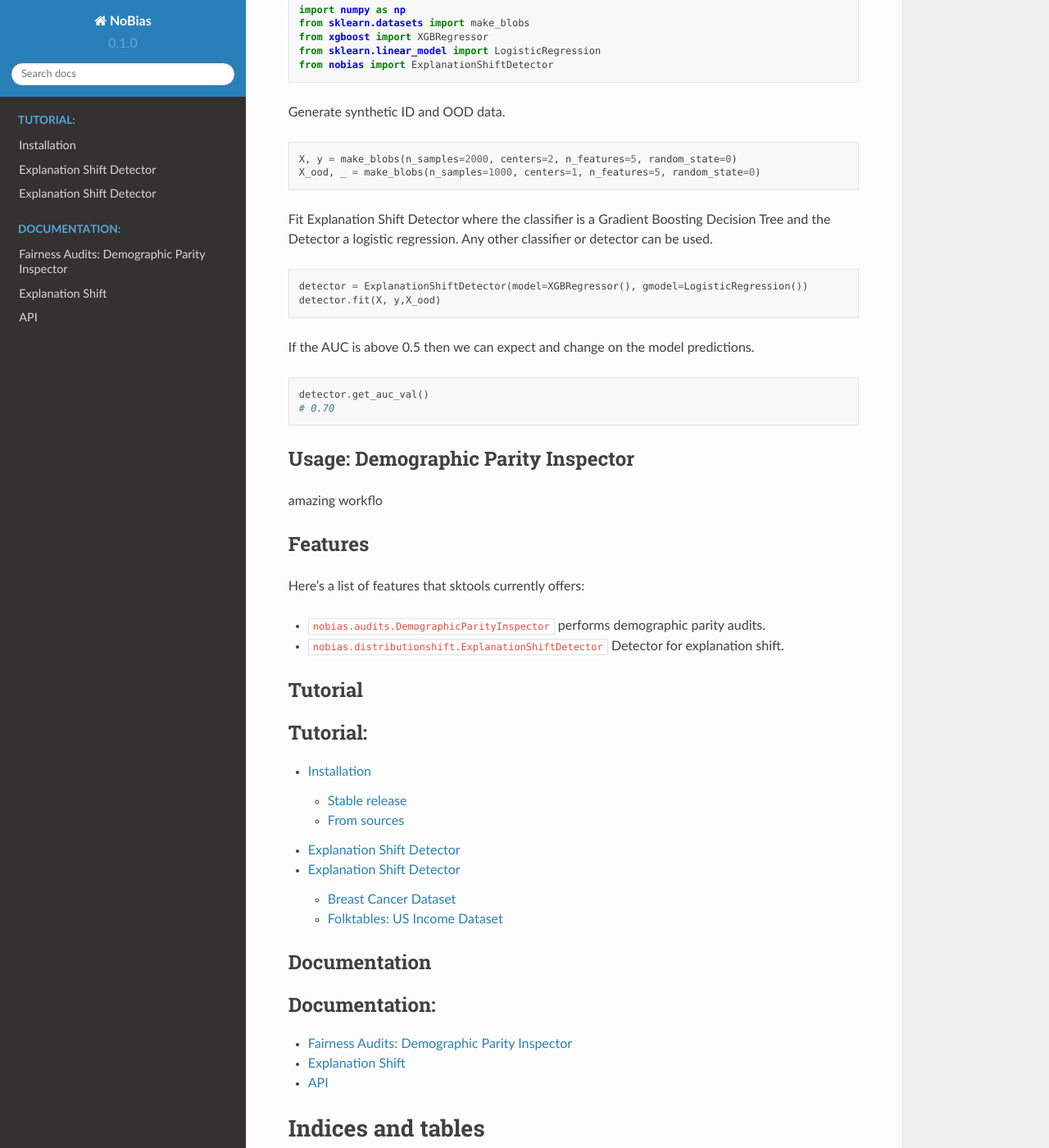
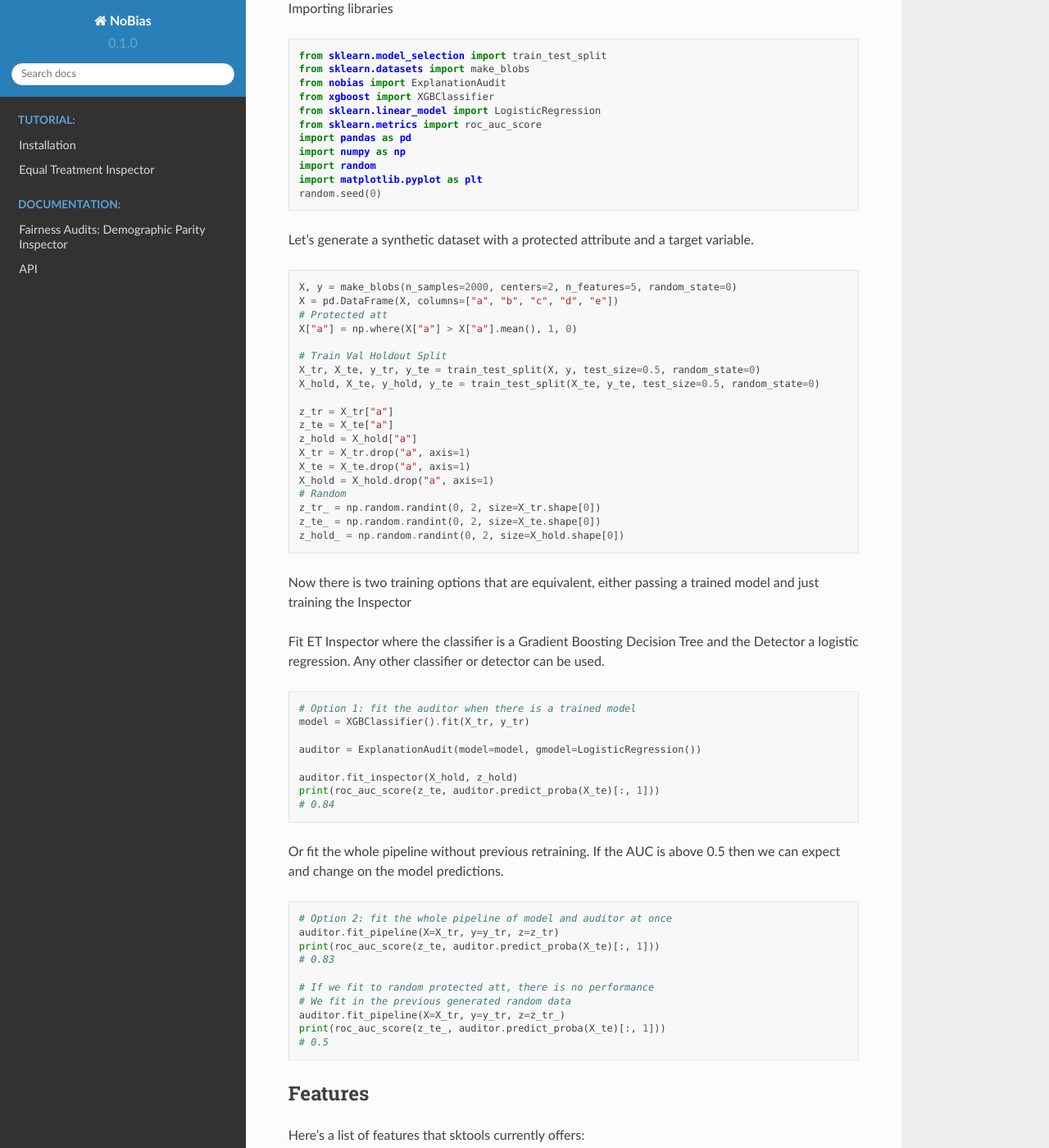
Before and after one commit to nobias-project/nobias, a Sphinx documentation site: the page built from docs/source/index.rst, in a window 1280 px wide and 1400 px high, scrolled down 613 px. Shown: the whole window at 82% size. Built offline with Sphinx 7.4.7 and the Read the Docs theme 2.0.0, drawn with Linux system fonts in a browser that asks for light colours; some of the changed text lies outside the part shown.

Commit message:
update tutorial with new code version

```diff
--- a/docs/source/auditTutorial.rst
+++ b/docs/source/auditTutorial.rst
@@ -1,95 +1,96 @@
 
-Explanation Shift Detector
+Equal Treatment Inspector
 ===================================
 
-This tutorial enables to measures of explanation shifts as way to detect model shifting behaviour.
-As we have discussed inthe paper, it can provide more insights than measures of the input distribution and prediction shift when monitoring machine learning models.
-
+This tutorial enables to measure equal treatment via de the explanation space.
+As we have discussed inthe paper, it can provide more insights than measures of un-equal treatment of a ML model .
+The full code for the tutorial is in `tutorial.py` of the main folder
 
 
 In this section we provide examples of usage over two different datasets.
-The first one the shift is generated synthetically and in the second one is a natural shift.
+The first one the un-equal treatment is generated synthetically and in the second one is a real dataset.
 
 
 .. note::
 
    This project is under active development.
 
-
-Breast Cancer Dataset
-------------------------
+Synthetic example
+--------------------------
 
 Importing libraries
 
 .. code:: python
 
-    import numpy as np
-    from sklearn.datasets import make_blobs
-    from xgboost import XGBRegressor
-    from sklearn.linear_model import LogisticRegression
-    from sksfhift import ExplanationShiftDetector
+   from sklearn.model_selection import train_test_split
+   from sklearn.datasets import make_blobs
+   from nobias import ExplanationAudit
+   from xgboost import XGBClassifier
+   from sklearn.linear_model import LogisticRegression
+   from sklearn.metrics import roc_auc_score
+   import pandas as pd
+   import numpy as np
+   import random
+   import matplotlib.pyplot as plt
+   random.seed(0)
 
-
-Generate synthetic ID and OOD data.
+Let's generate a synthetic dataset with a protected attribute and a target variable.
 
 .. code:: python
 
-    # Real World Example
-    from sklearn import datasets
+   X, y = make_blobs(n_samples=2000, centers=2, n_features=5, random_state=0)
+   X = pd.DataFrame(X, columns=["a", "b", "c", "d", "e"])
+   # Protected att
+   X["a"] = np.where(X["a"] > X["a"].mean(), 1, 0)
 
-    # import some data to play with
-    dataset = datasets.load_breast_cancer()
-    X = dataset.data[:, :5]
-    y = dataset.target
-    X_tr, X_te, y_tr, y_te = train_test_split(X, y, test_size=0.5, random_state=0)
+   # Train Val Holdout Split
+   X_tr, X_te, y_tr, y_te = train_test_split(X, y, test_size=0.5, random_state=0)
+   X_hold, X_te, y_hold, y_te = train_test_split(X_te, y_te, test_size=0.5, random_state=0)
 
-    X_ood = X.copy()
-    X_ood[:, 0] = X_ood[:, 0] + 3
-    # Split in train and test
-    X_ood_tr, X_ood_te, y_ood_tr, y_ood_te = train_test_split(
-        X_ood, y, test_size=0.5, random_state=0
-    )
-    # Concatenate for new dataset
-    X_new = np.concatenate([X_te, X_ood_te])
-    y_new = np.concatenate([np.zeros_like(y_te), np.ones_like(y_ood_te)])
+   z_tr = X_tr["a"]
+   z_te = X_te["a"]
+   z_hold = X_hold["a"]
+   X_tr = X_tr.drop("a", axis=1)
+   X_te = X_te.drop("a", axis=1)
+   X_hold = X_hold.drop("a", axis=1)
+   # Random
+   z_tr_ = np.random.randint(0, 2, size=X_tr.shape[0])
+   z_te_ = np.random.randint(0, 2, size=X_te.shape[0])
+   z_hold_ = np.random.randint(0, 2, size=X_hold.shape[0])
 
 
-Fit Explanation Shift Detector whith model and detector being an xgboost
+Now there is two training options that are equivalent,
+either passing a trained model and just training the Inspector
+
+Fit ET Inspector where the classifier is a Gradient Boosting Decision Tree and the Detector a logistic regression. Any other classifier or detector can be used.
 
 .. code:: python
 
-    detector = ExplanationShiftDetector(model=XGBClassifier(), gmodel=XGBClassifier())
+   # Option 1: fit the auditor when there is a trained model
+   model = XGBClassifier().fit(X_tr, y_tr)
 
-    detector.fit_pipeline(X_tr, y_tr, X_te, X_ood_tr)
+   auditor = ExplanationAudit(model=model, gmodel=LogisticRegression())
 
-    roc_auc_score(y_new,detector.predict_proba(X_new)[:,1])
-    # 0.93
+   auditor.fit_inspector(X_hold, z_hold)
+   print(roc_auc_score(z_te, auditor.predict_proba(X_te)[:, 1]))
+   # 0.84
 
+Or fit the whole pipeline without previous retraining.
 If the AUC is above 0.5 then we can expect and change on the model predictions.
-Now we can proceed to explain how the model changed between test and OOD data.
-
-The intuition of this explanations is *what are the features driving OOD model behaviour?*
 
 .. code:: python
 
-    # Explaining the change of the model
-    import shap
-    explainer = shap.Explainer(detector.detector, masker=detector.get_explanations(X))
-    shap_values = explainer(detector.get_explanations(X_ood_te))
-    shap.waterfall_plot(shap_values[0])
-    shap.plots.bar(shap_values)
+   # Option 2: fit the whole pipeline of model and auditor at once
+   auditor.fit_pipeline(X=X_tr, y=y_tr, z=z_tr)
+   print(roc_auc_score(z_te, auditor.predict_proba(X_te)[:, 1]))
+   # 0.83
 
-.. image:: images/breastShapLocal.png
-  :width: 600
-  :alt: Alternative text
+   # If we fit to random protected att, there is no performance
+   # We fit in the previous generated random data
+   auditor.fit_pipeline(X=X_tr, y=y_tr, z=z_tr_)
+   print(roc_auc_score(z_te_, auditor.predict_proba(X_te)[:, 1]))
+   # 0.5
 
-.. image:: images/breastShapGlobal.png
-  :width: 600
-  :alt: Alternative text
-
-As the model used is a XGBoost we can see that even if we shift
-a univariate feature the model detects correlation with other features that
-are modifying model behaviour
 
 Folktables: US Income Dataset
 ------------------------------------
@@ -101,50 +102,58 @@ We generate a geopolitical shift by training on California data and evaluating o
 
 .. code:: python
 
-    from folktables import ACSDataSource, ACSIncome
-    import pandas as pd
+   # Real World Example - Folktables
+   from folktables import ACSDataSource, ACSIncome
+   import pandas as pd
 
-    data_source = ACSDataSource(survey_year="2018", horizon="1-Year", survey="person")
-    ca_data = data_source.get_data(states=["CA"], download=True)
-    pr_data = data_source.get_data(states=["PR"], download=True)
-    ca_features, ca_labels, _ = ACSIncome.df_to_pandas(ca_data)
-    pr_features, pr_labels, _ = ACSIncome.df_to_pandas(pr_data)
+   data_source = ACSDataSource(survey_year="2018", horizon="1-Year", survey="person")
+   ca_data = data_source.get_data(states=["CA"], download=True)
+   ca_features, ca_labels, ca_group = ACSIncome.df_to_pandas(ca_data)
+   ca_features = ca_features.drop(columns="RAC1P")
+   ca_features["group"] = ca_group
+   ca_features["label"] = ca_labels
+   # Lets focus on groups 1 and 6
+   ca_features = ca_features[ca_features["group"].isin([1, 6])]
 
-    # Split ID data and OOD train and test data
-    X_tr, X_te, y_tr, y_te = train_test_split(
-        ca_features, ca_labels, test_size=0.5, random_state=0
-    )
-    X_ood_tr, X_ood_te, y_ood_tr, y_ood_te = train_test_split(
-        pr_features, pr_labels, test_size=0.5, random_state=0
-    )
-    X_new = pd.concat([X_te, X_ood_te])
-    y_new = np.concatenate([np.zeros_like(y_te), np.ones_like(y_ood_te)])
-
-    # Fit the model
-    model = XGBClassifier().fit(X_tr, y_tr)
+   # Split train, test and holdout
+   X_tr, X_te, y_tr, y_te = train_test_split(
+      ca_features.drop(columns="label"), ca_features.label, test_size=0.5, random_state=0
+   )
+   X_hold, X_te, y_hold, y_te = train_test_split(X_te, y_te, test_size=0.5, random_state=0)
+   # Prot att.
+   z_tr = np.where(X_tr["group"].astype(int) == 6, 0, 1)
+   z_te = np.where(X_te["group"].astype(int) == 6, 0, 1)
+   z_hold = np.where(X_hold["group"].astype(int) == 6, 0, 1)
+   X_tr = X_tr.drop("group", axis=1)
+   X_te = X_te.drop("group", axis=1)
+   X_hold = X_hold.drop("group", axis=1)
+   # Fit the model
+   model = XGBClassifier().fit(X_tr, y_tr)
 
 
-The model is trained on CA data, and evaluated on data with OOD
+The model is trained on CA data, where we measure un-equal treatment between two ethnic groups 1 and 6
 
 .. code:: python
 
-    detector = ExplanationShiftDetector(model=model, gmodel=XGBClassifier())
-    detector.fit_detector(X_te, X_ood_te)
-    roc_auc_score(y_new, detector.predict_proba(X_new)[:, 1])
-    # 0.96
+   auditor = ExplanationAudit(model=model, gmodel=XGBClassifier())
 
-The AUC is high which means that the model is changing. We can now proceed to inspect the model behaviour change.
+   auditor.fit_inspector(X_te, z_te)
+   print(roc_auc_score(z_hold, auditor.predict_proba(X_hold)[:, 1]))
+
+
+The AUC is high which means that there is unequal treatment.
+ We can now proceed to inspect the reason behind this un-equal treatment
 
 .. code:: python
 
-    explainer = shap.Explainer(detector.detector)
-    shap_values = explainer(detector.get_explanations(X_new))
+   explainer = shap.Explainer(auditor.inspector)
 
-    # Local Explanations for instance 0
-    shap.waterfall_plot(shap_values[0])
+   shap_values = explainer(auditor.get_explanations(X_hold))
+   # Local Explanations
+   shap.waterfall_plot(shap_values[0], show=False)
 
-    # Global Explanations
-    fig = shap.plots.bar(shap_values)
+   # Global Explanations
+   hap.plots.bar(shap_values, show=False)
 
  We proceed to the explanations of the *Explanation Shift Detector*
 
@@ -159,42 +168,50 @@ Above local explanations, below global explanations
   :alt: Alternative text
 
 
-Now we can proceed to do the same with a less OOD data, the US Income from the state of Michigan.
+Now we can proceed to do the same with another pair of groups
 
 .. code:: python
 
-    # Now if we choose a differet OOD data
-    tx_data = data_source.get_data(states=["TX"], download=True)
-    tx_features, tx_labels, _ = ACSIncome.df_to_pandas(tx_data)
+    # Now if we choose a differet another groups
+   ca_features, ca_labels, ca_group = ACSIncome.df_to_pandas(ca_data)
+   ca_features = ca_features.drop(columns="RAC1P")
+   ca_features["group"] = ca_group
+   ca_features["label"] = ca_labels
+   # Lets focus on groups 1 and 6
+   ca_features = ca_features[ca_features["group"].isin([8, 6])]
+   # %%
+   # Split train, test and holdout
+   X_tr, X_te, y_tr, y_te = train_test_split(
+      ca_features.drop(columns="label"), ca_features.label, test_size=0.5, random_state=0
+   )
+   X_hold, X_te, y_hold, y_te = train_test_split(X_te, y_te, test_size=0.5, random_state=0)
+   # Prot att.
+   z_tr = np.where(X_tr["group"].astype(int) == 6, 0, 1)
+   z_te = np.where(X_te["group"].astype(int) == 6, 0, 1)
+   z_hold = np.where(X_hold["group"].astype(int) == 6, 0, 1)
+   X_tr = X_tr.drop("group", axis=1)
+   X_te = X_te.drop("group", axis=1)
+   X_hold = X_hold.drop("group", axis=1)
 
-    # Split data
-    X_tr, X_te, y_tr, y_te = train_test_split(
-        ca_features, ca_labels, test_size=0.5, random_state=0
-    )
-    X_ood_tr, X_ood_te, y_ood_tr, y_ood_te = train_test_split(
-        tx_features, tx_labels, test_size=0.5, random_state=0
-    )
-    X_new = pd.concat([X_te, X_ood_te])
-    y_new = np.concatenate([np.zeros_like(y_te), np.ones_like(y_ood_te)])
-    detector = ExplanationShiftDetector(model=model, gmodel=XGBClassifier())
+   model = XGBClassifier().fit(X_tr, y_tr)
+   auditor = ExplanationAudit(model=model, gmodel=XGBClassifier())
 
-    detector.fit_detector(X_te, X_ood_te)
-    print(roc_auc_score(y_new, detector.predict_proba(X_new)[:, 1]))
-    # 0.82
+   auditor.fit_inspector(X_te, z_te)
+   print(roc_auc_score(z_hold, auditor.predict_proba(X_hold)[:, 1]))
 
 We can see how the AUC of the model is different.
-And proceed to inspect the model behaviour change.
+And proceed to inspect the differences
 The local explanations:
 
-.. image:: images/folksShapLocalMI.png
+.. image:: images/folksShapLocal2.png
   :width: 400
   :alt: Alternative text
 
 The global explanations:
 
-.. image:: images/folkstShapGlobalMI.png
+.. image:: images/folkstShapGlobal2.png
   :width: 400
   :alt: Alternative text
 
-We can see how the model behaviour is changing between the two states.
-By comparing the images we can see that the feature attributions to the reasons of the OOD explanation are distinct between the data two states.
+We can see how the model behaviour is changing between the two protecte groups.
+By comparing the images we can see that the feature attributions to the reasons of unequal treatment are distinct between the data two states.
--- a/docs/source/explanation.rst
+++ /dev/null
@@ -1,7 +0,0 @@
-Explanation Shift
------------------------------------------
-
-.. automodule:: nobias.distributionshift
-    :members:
-    :undoc-members:
-    :show-inheritance:
--- a/docs/source/index.rst
+++ b/docs/source/index.rst
@@ -34,52 +34,92 @@ To install nobias, run this command in your terminal:
     $ pip install nobias
 
 
-Usage: Explanation Shift
--------------------------
+Usage: Equal Treatment Inspector
+-------------------------------------
+
+
+Synthetic example
+--------------------------
+
 Importing libraries
 
 .. code:: python
 
-    import numpy as np
-    from sklearn.datasets import make_blobs
-    from xgboost import XGBRegressor
-    from sklearn.linear_model import LogisticRegression
-    from nobias import ExplanationShiftDetector
+   from sklearn.model_selection import train_test_split
+   from sklearn.datasets import make_blobs
+   from nobias import ExplanationAudit
+   from xgboost import XGBClassifier
+   from sklearn.linear_model import LogisticRegression
+   from sklearn.metrics import roc_auc_score
+   import pandas as pd
+   import numpy as np
+   import random
+   import matplotlib.pyplot as plt
+   random.seed(0)
 
-
-Generate synthetic ID and OOD data.
+Let's generate a synthetic dataset with a protected attribute and a target variable.
 
 .. code:: python
 
-    X, y = make_blobs(n_samples=2000, centers=2, n_features=5, random_state=0)
-    X_ood, _ = make_blobs(n_samples=1000, centers=1, n_features=5, random_state=0)
+   X, y = make_blobs(n_samples=2000, centers=2, n_features=5, random_state=0)
+   X = pd.DataFrame(X, columns=["a", "b", "c", "d", "e"])
+   # Protected att
+   X["a"] = np.where(X["a"] > X["a"].mean(), 1, 0)
 
-Fit Explanation Shift Detector where the classifier is a Gradient Boosting Decision Tree and the Detector a logistic regression. Any other classifier or detector can be used.
+   # Train Val Holdout Split
+   X_tr, X_te, y_tr, y_te = train_test_split(X, y, test_size=0.5, random_state=0)
+   X_hold, X_te, y_hold, y_te = train_test_split(X_te, y_te, test_size=0.5, random_state=0)
+
+   z_tr = X_tr["a"]
+   z_te = X_te["a"]
+   z_hold = X_hold["a"]
+   X_tr = X_tr.drop("a", axis=1)
+   X_te = X_te.drop("a", axis=1)
+   X_hold = X_hold.drop("a", axis=1)
+   # Random
+   z_tr_ = np.random.randint(0, 2, size=X_tr.shape[0])
+   z_te_ = np.random.randint(0, 2, size=X_te.shape[0])
+   z_hold_ = np.random.randint(0, 2, size=X_hold.shape[0])
+
+
+Now there is two training options that are equivalent,
+either passing a trained model and just training the Inspector
+
+Fit ET Inspector where the classifier is a Gradient Boosting Decision Tree and the Detector a logistic regression. Any other classifier or detector can be used.
 
 .. code:: python
 
-    detector = ExplanationShiftDetector(model=XGBRegressor(), gmodel=LogisticRegression())
-    detector.fit(X, y,X_ood)
+   # Option 1: fit the auditor when there is a trained model
+   model = XGBClassifier().fit(X_tr, y_tr)
 
+   auditor = ExplanationAudit(model=model, gmodel=LogisticRegression())
+
+   auditor.fit_inspector(X_hold, z_hold)
+   print(roc_auc_score(z_te, auditor.predict_proba(X_te)[:, 1]))
+   # 0.84
+
+Or fit the whole pipeline without previous retraining.
 If the AUC is above 0.5 then we can expect and change on the model predictions.
 
 .. code:: python
 
-    detector.get_auc_val()
-    # 0.70
+   # Option 2: fit the whole pipeline of model and auditor at once
+   auditor.fit_pipeline(X=X_tr, y=y_tr, z=z_tr)
+   print(roc_auc_score(z_te, auditor.predict_proba(X_te)[:, 1]))
+   # 0.83
 
-
-Usage: Demographic Parity Inspector
------------------------------------
-
-amazing workflo
+   # If we fit to random protected att, there is no performance
+   # We fit in the previous generated random data
+   auditor.fit_pipeline(X=X_tr, y=y_tr, z=z_tr_)
+   print(roc_auc_score(z_te_, auditor.predict_proba(X_te)[:, 1]))
+   # 0.5
 
 Features
 --------
 
 Here's a list of features that sktools currently offers:
 
-* ``nobias.audits.DemographicParityInspector`` performs demographic parity audits.
+* ``nobias.audits.ExplanationAudit`` performs equal treatment audits.
 * ``nobias.distributionshift.ExplanationShiftDetector`` Detector for explanation shift.
 
 Tutorial
@@ -99,7 +138,6 @@ Documentation
    :caption: Documentation:
 
    audits
-   explanation
    api
 
 
--- a/tutorial.py
+++ b/tutorial.py
@@ -9,7 +9,6 @@ import pandas as pd
 import numpy as np
 import random
 import matplotlib.pyplot as plt
-
 random.seed(0)
 
 
```
Also changed, not shown: other parts of docs/source/index.rst (+0 -1 lines), docs/source/explanationTutorial.rst (deleted, +0 -39 lines), 1 other file.
